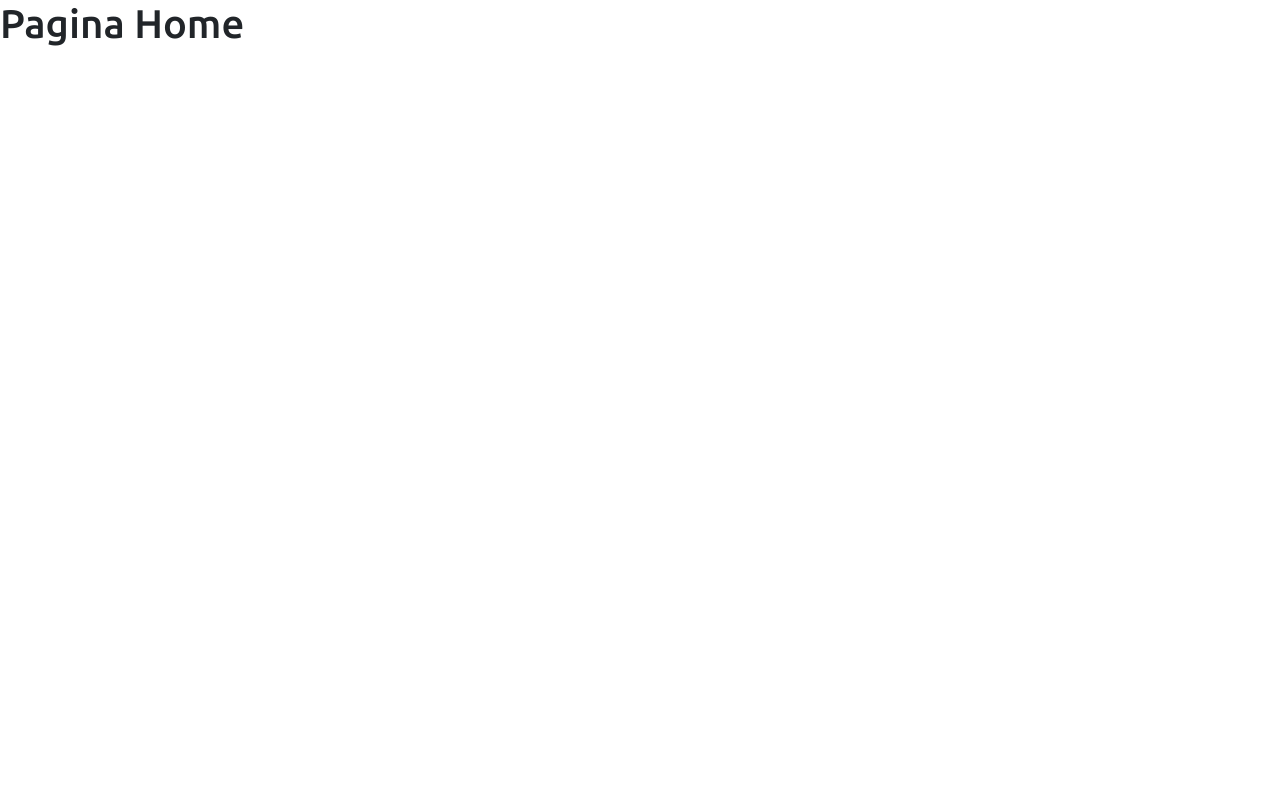
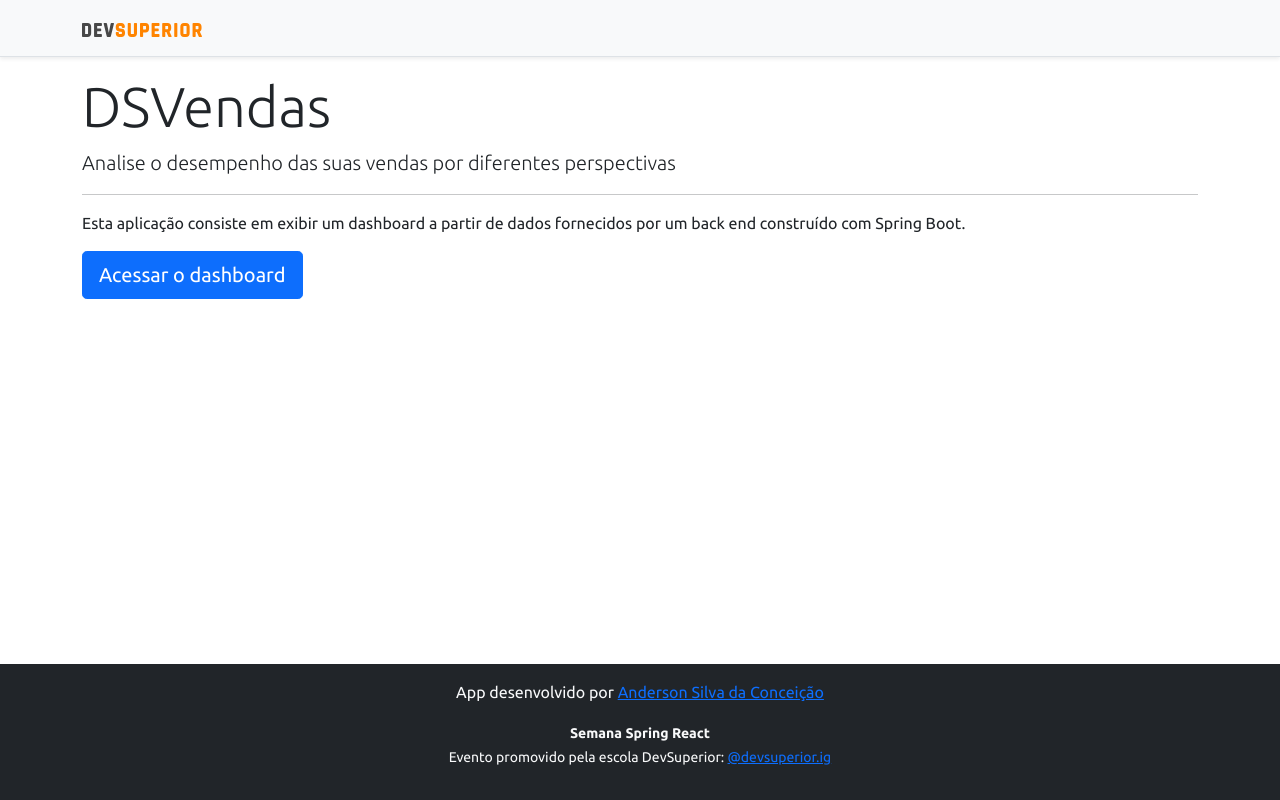
Before and after one commit to anderson-conceicao/vendas-react-spring, a React (Create React App) app in the folder frontend/: page / in a window 1280 px wide. Built offline with nearby package versions, Linux system fonts and the light colour scheme.

Commit message:
Home, navigation

```diff
--- a/frontend/src/components/NavBar/index.tsx
+++ b/frontend/src/components/NavBar/index.tsx
@@ -1,13 +1,15 @@
 import React from 'react';
 import ImgDsDark from 'assets/img/ds-dark.svg'
-
+import { Link } from 'react-router-dom'
 
 const NavBar = () => {
   return (
     <div className="d-flex flex-column flex-md-row align-items-center p-3 px-md-4 mb-3 bg-light border-bottom shadow-sm">
       <div className="container">
         <nav className="my-2 my-md-0 mr-md-3">
+          <Link to="/">
             <img src={ImgDsDark} alt="DevSuperior" width="120" />
+          </Link>
         </nav>
       </div>
     </div>
--- a/frontend/src/pages/Home/index.tsx
+++ b/frontend/src/pages/Home/index.tsx
@@ -1,10 +1,25 @@
-
+import Footer from "components/Footer";
+import NavBar from "components/NavBar";
+import { Link } from 'react-router-dom';
 
 const Home = () => {
     return (
-        <div>
-            <h1>Pagina Home</h1>
-        </div>
+        <>
+            <NavBar />
+            <div className="container">
+                <div className="jumbotron">
+                    <h1 className="display-4">DSVendas</h1>
+                    <p className="lead">Analise o desempenho das suas vendas por diferentes perspectivas</p>
+                    <hr />
+                    <p>Esta aplicação consiste em exibir um dashboard a partir de dados fornecidos por um back end construído com Spring Boot.</p>
+                    <Link className="btn btn-primary - btn-lg" to="/dashboard">
+                        Acessar o dashboard
+                    </Link>
+
+                </div>
+            </div>
+            <Footer />
+        </>
     );
 }
 
```
Lines whose indentation alone changed are shown as unchanged.
